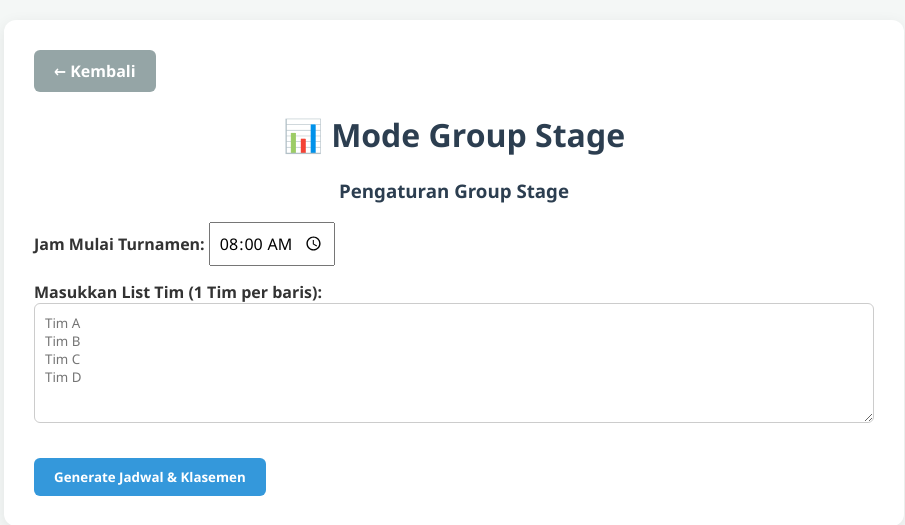
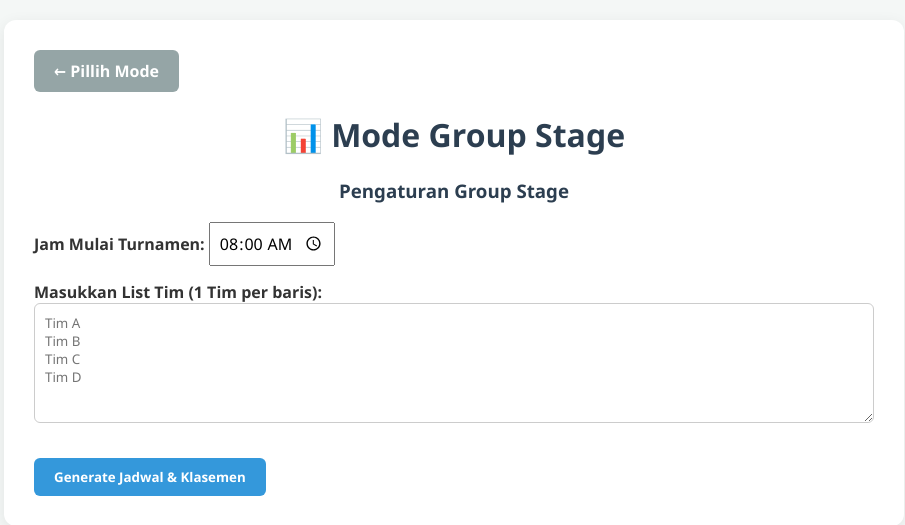
Before and after one commit to TimothyLewis30/ScoringSystem, a Flask app: page /group-stage in a window 1280 px wide. Shown: the top 525 px of the page, without its empty margins (186-1091 px from the left). Run offline with Flask 3, Linux system fonts and the light colour scheme.

Commit message:
Update group_stage.html

```diff
--- a/templates/group_stage.html
+++ b/templates/group_stage.html
@@ -20,7 +20,7 @@
 
 <body>
     <div class="container">
-        <a href="{{ url_for('index') }}" class="btn" style="background: #95a5a6;">← Kembali</a>
+        <a href="{{ url_for('index') }}" class="btn" style="background: #95a5a6;">← Pillih Mode</a>
         <h1>📊 Mode Group Stage</h1>
 
         {% if error %}
```
